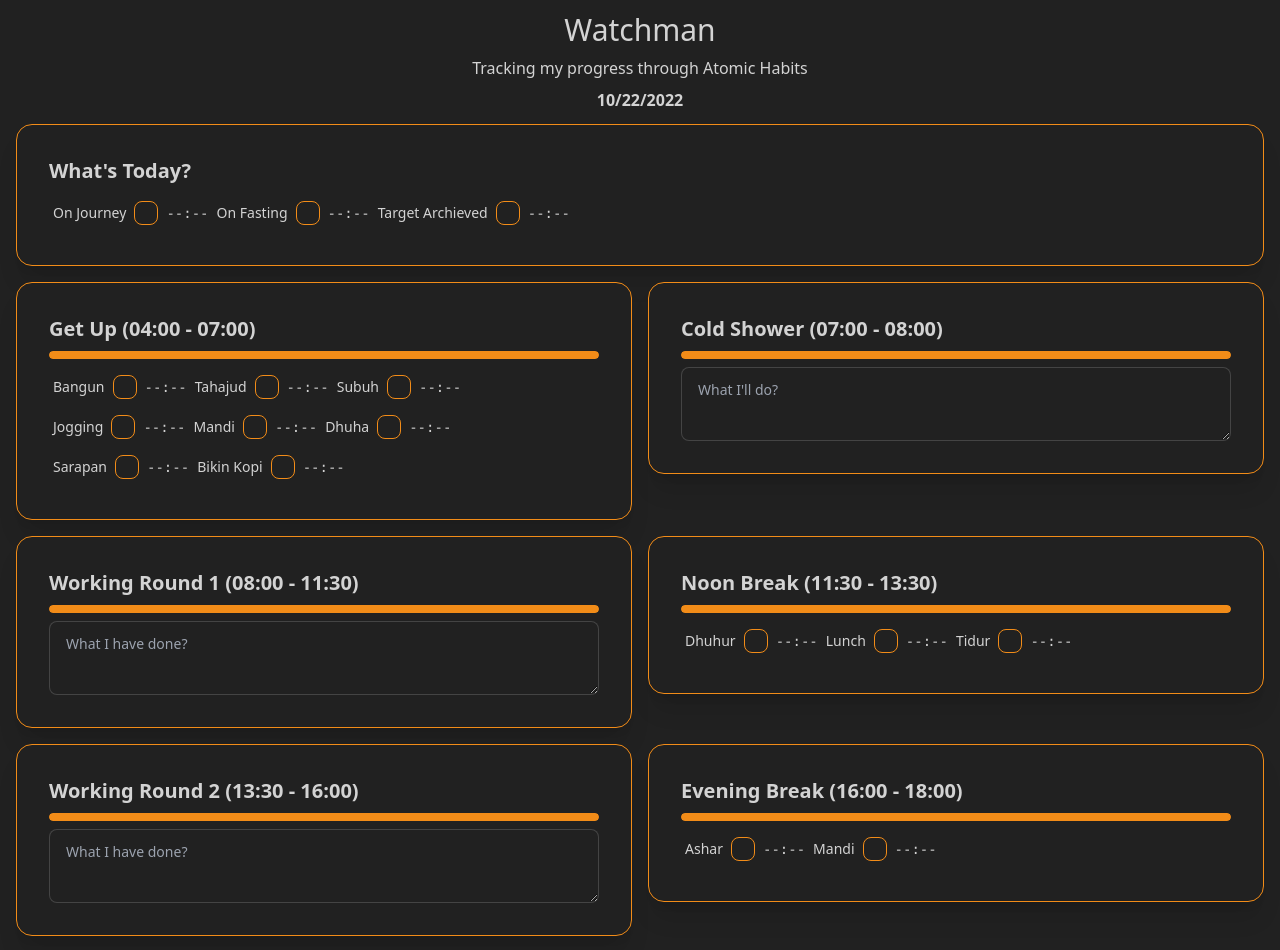
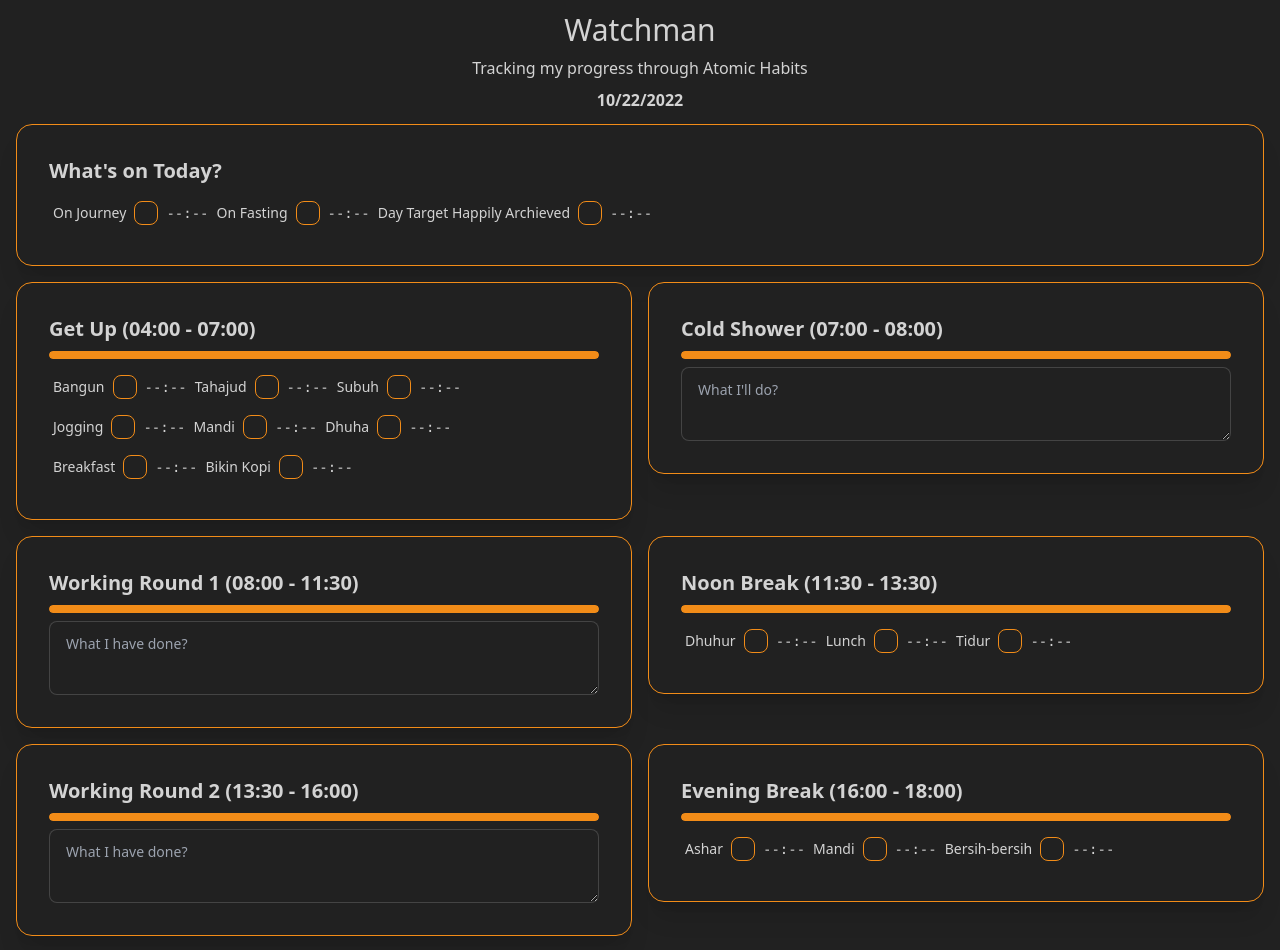
Before and after one commit to willnode/watchman, a Svelte app: page / in a window 1280 px wide. Shown: the top 950 px of the page. Built offline with nearby package versions, Linux system fonts and the light colour scheme; no server answers; the database is empty.

Commit message:
Update store.js

```diff
--- a/src/store.js
+++ b/src/store.js
@@ -18,11 +18,11 @@ const defaultUser = "rtI34B6L0Gdgs31EElbAsCvBJ582";
 var WatchmanList = [
     {
         id: "breafing",
-        context: "What's Today?",
+        context: "What's on Today?",
         actions: [
             'On Journey',
             'On Fasting',
-            'Target Archieved',
+            'Day Target Happily Archieved',
         ],
     },
     {
@@ -36,7 +36,7 @@ var WatchmanList = [
             'Jogging',
             'Mandi',
             'Dhuha',
-            'Sarapan',
+            'Breakfast',
             'Bikin Kopi'
         ],
         limits: [
@@ -88,6 +88,7 @@ var WatchmanList = [
         actions: [
             'Ashar',
             'Mandi',
+            'Bersih-bersih',
         ],
         limits: [
         ]
@@ -98,6 +99,7 @@ var WatchmanList = [
         actions: [
             'Magrib',
             'Tadarus',
+            'Dinner',
             'Isyak',
         ],
         limits: [
```
